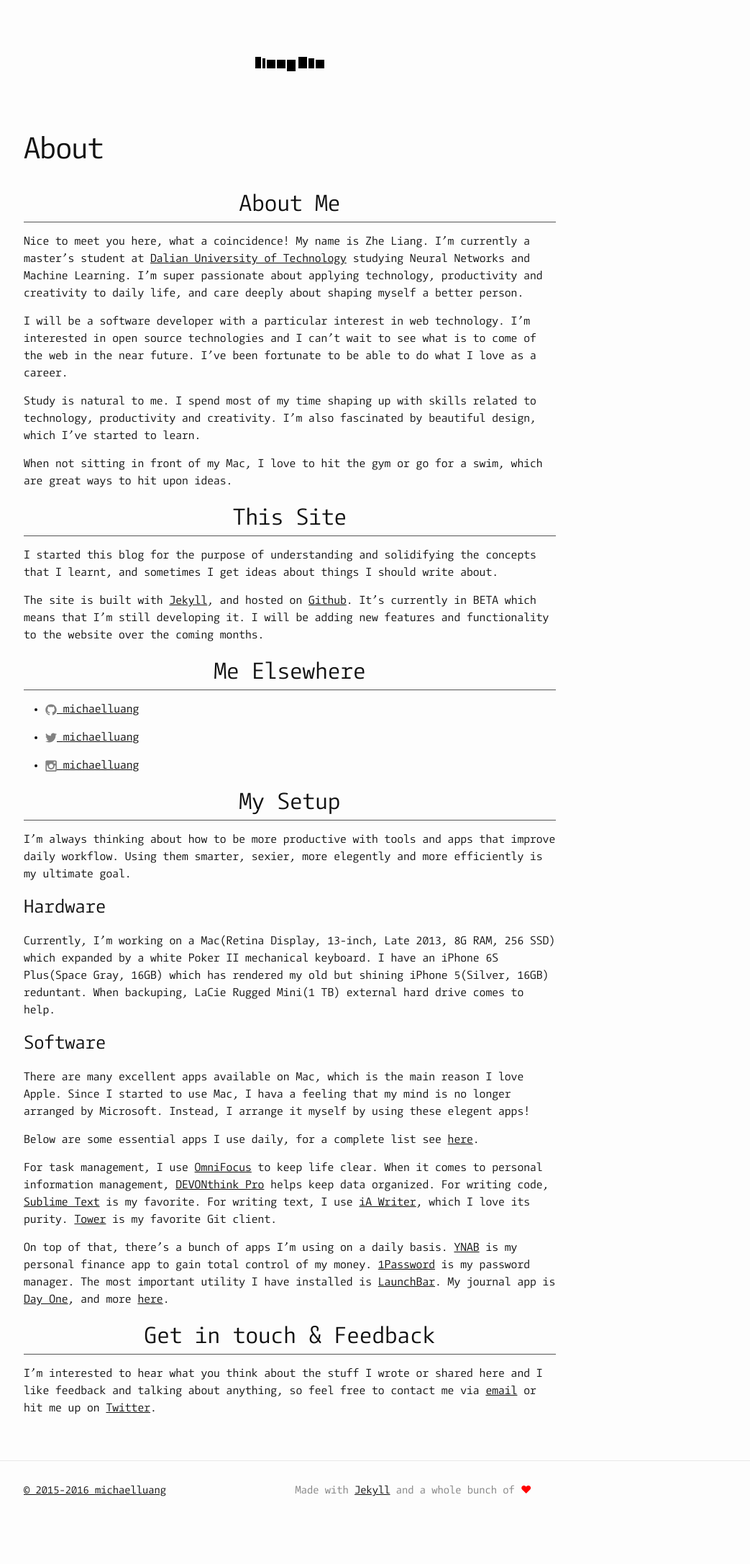
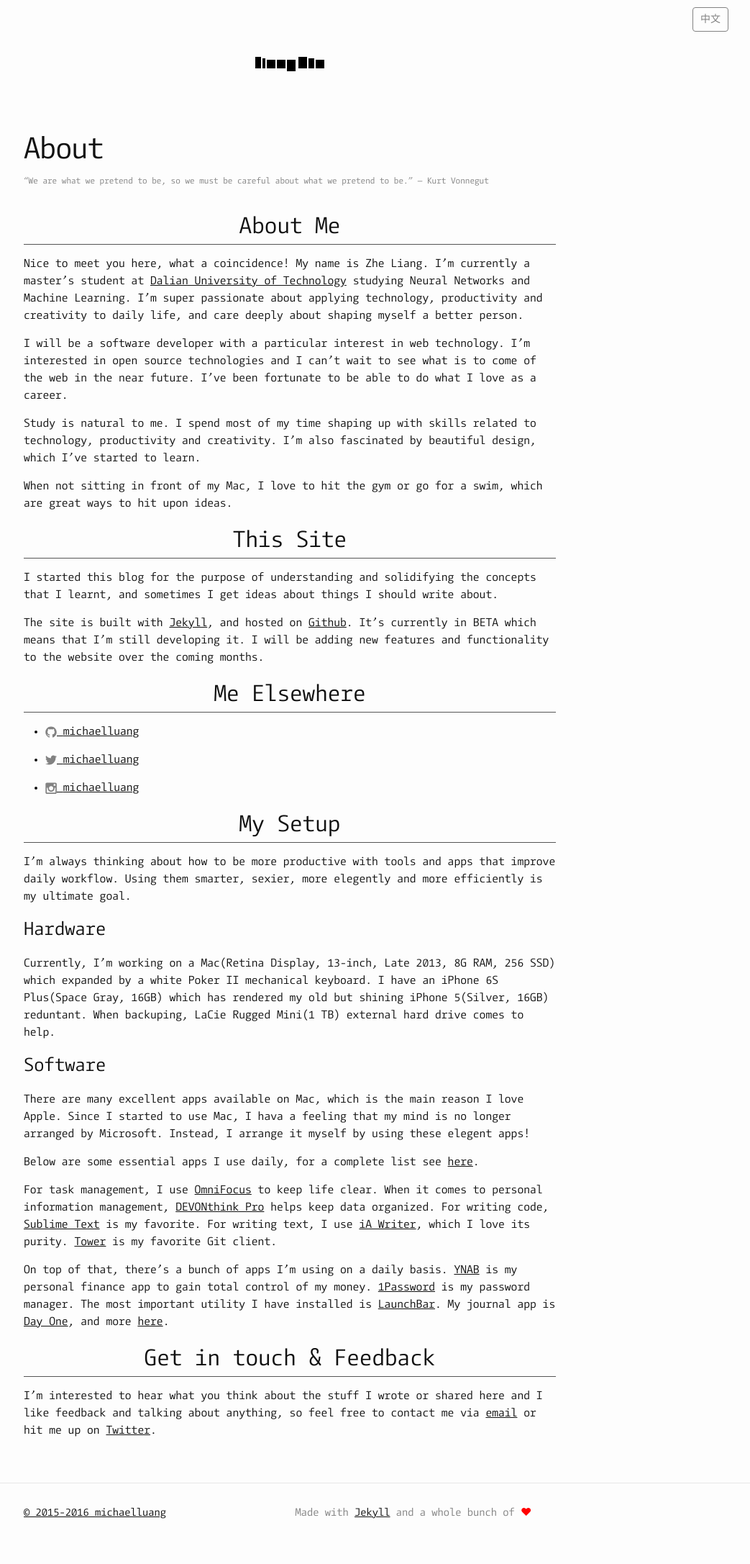
Before and after one commit to michaelluang/michaelluang.github.io, a Jekyll site: the page built from about/index.md, in a window 1280 px wide. Shown: the whole page at 72% size, without its empty margins (237-1280 px from the left). Built offline with Jekyll 4.4.1, drawn with Linux system fonts in a browser that asks for light colours; before the commit the page ends 2143 px from its top, so only the background shows below that.

Commit message:
About Page: Chinese Version and add Language Switching Button

```diff
--- a/_layouts/page.html
+++ b/_layouts/page.html
@@ -5,6 +5,12 @@ layout: default
 
   <header class="post-header">
     <h1 class="post-title">{{ page.title }}</h1>
+    {% if page.superlink %}
+    <div class="switch-language">
+        <a href="{{page.superlink | prepend: site.baseurl }}"> {{ page.supertext }}</a>
+    </div>
+    {% endif %}
+    <p>{{ page.description }}</p>
   </header>
 
   <div class="post-content">
--- a/about/index.md
+++ b/about/index.md
@@ -1,6 +1,9 @@
 ---
 layout: page
 title: About
+description: “We are what we pretend to be, so we must be careful about what we pretend to be.” — Kurt Vonnegut
+supertext: 中文
+superlink: /about-cn/
 permalink: /about/
 ---
 
--- a/assets/_sass/_layout.scss
+++ b/assets/_sass/_layout.scss
@@ -171,6 +171,35 @@ $unit: 4px;
  */
 .post-header {
     margin-bottom: $spacing-unit;
+    > div.switch-language {
+      position: fixed;
+      right: 30px;
+      top: 10px;
+      z-index: 9999;
+      border: 1px solid $grey-color;
+      border-radius: 4px;
+      vertical-align: top;
+      padding: 4px 10px;
+      -webkit-user-select: none;
+              user-select: none;
+      &:hover {
+        color: #111;
+      }
+      a {
+        text-decoration: none;
+        font-size: $small-font-size;
+        color: $grey-color;
+        text-transform: uppercase;
+        &:hover {
+          color: $text-color;
+        }
+      }
+    }
+    > p {
+      font-size: $base-font-size * 0.75;
+      line-height: 1.3;
+      color: $grey-color;
+    }
 }
 
 .post-title {
```
Also changed, not shown: about/index_cn.md (added, +10 -0 lines).
